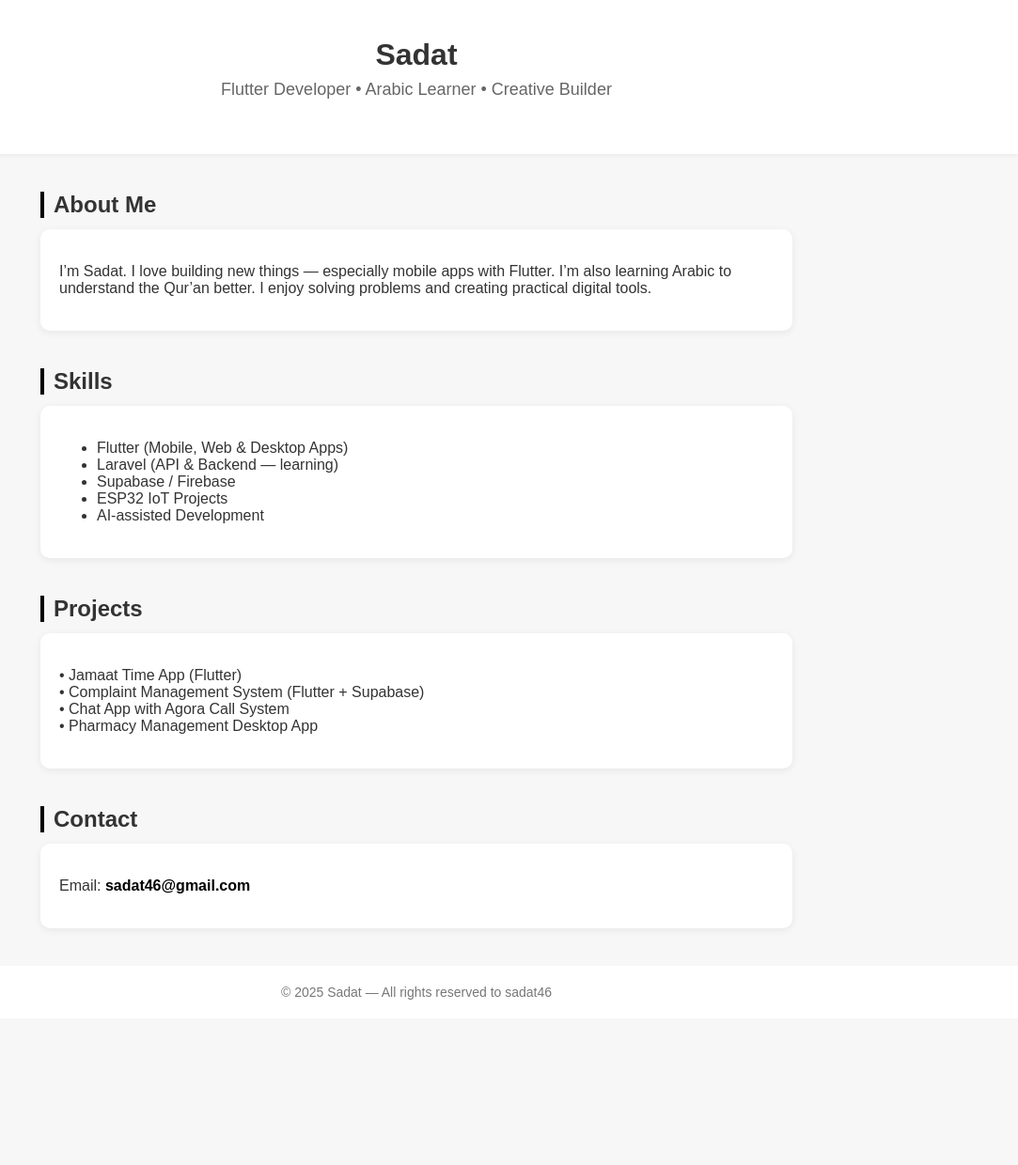
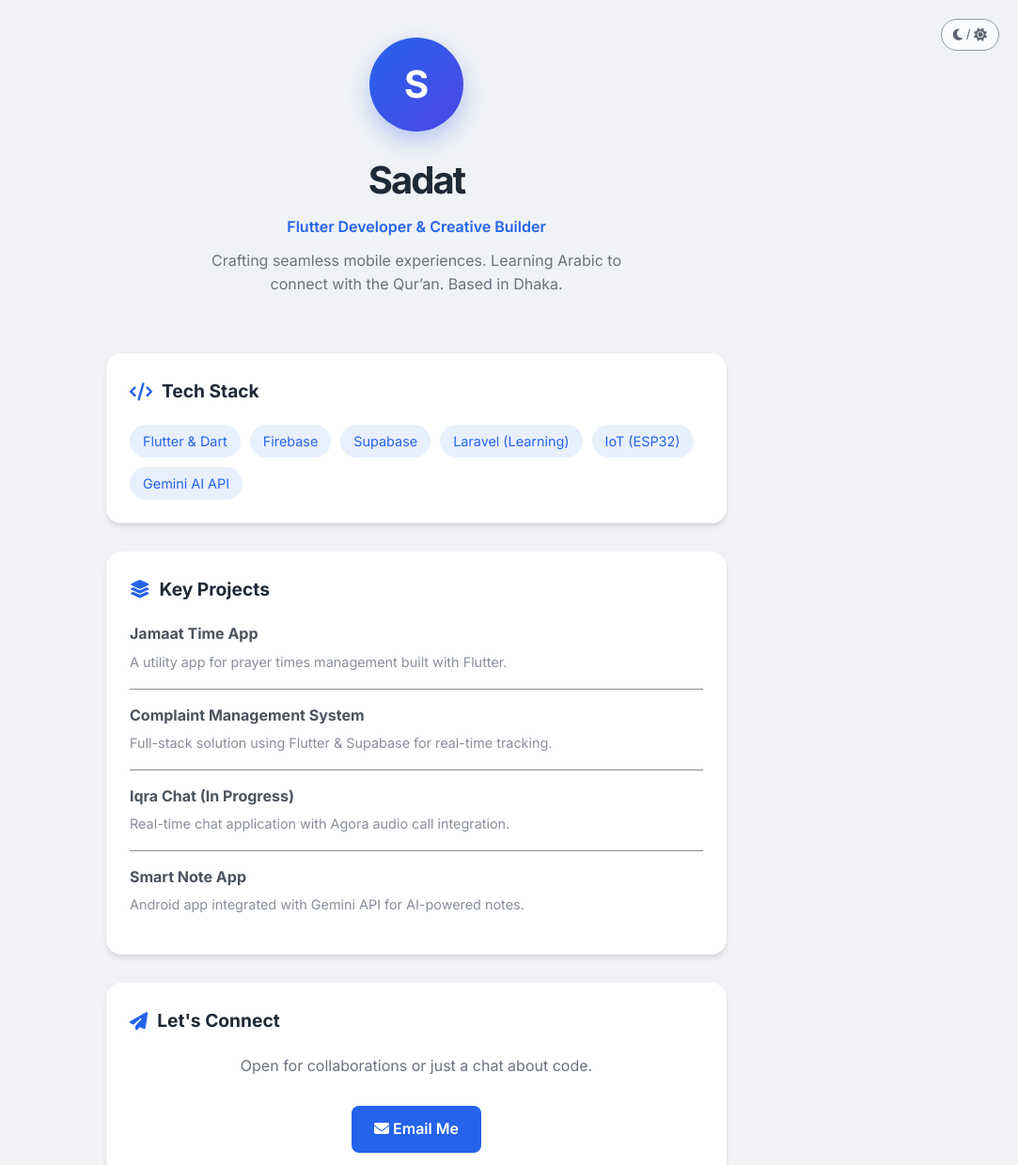
Before and after one commit to sadat46/sadat46-portfolio, a plain HTML site: page index.html in a window 1280 px wide. Shown: the top 1240 px of the page at 94% size, without its empty margins (197-1280 px from the left). Before the commit the page ends 1084 px from the top, so only its background shows below. Drawn offline with Linux system fonts and the light colour scheme.

Commit message:
improved ui

```diff
--- a/index.html
+++ b/index.html
@@ -3,109 +3,261 @@
 <head>
   <meta charset="UTF-8" />
   <meta name="viewport" content="width=device-width, initial-scale=1.0" />
-  <title>Sadat — Portfolio</title>
+  <title>Sadat | Flutter Developer</title>
+
+  <link href="https://fonts.googleapis.com/css2?family=Inter:wght@300;400;600;700&display=swap" rel="stylesheet">
+  <link rel="stylesheet" href="https://cdnjs.cloudflare.com/ajax/libs/font-awesome/6.4.0/css/all.min.css">
+
   <style>
+    :root {
+      /* Light Theme Variables */
+      --bg-color: #f0f2f5;
+      --text-color: #1f2937;
+      --card-bg: #ffffff;
+      --accent-color: #2563eb; /* Tech Blue */
+      --secondary-text: #6b7280;
+      --shadow: 0 4px 6px -1px rgba(0, 0, 0, 0.1), 0 2px 4px -1px rgba(0, 0, 0, 0.06);
+      --border-radius: 16px;
+    }
+
+    [data-theme="dark"] {
+      /* Dark Theme Variables */
+      --bg-color: #0f172a;
+      --text-color: #f1f5f9;
+      --card-bg: #1e293b;
+      --accent-color: #60a5fa;
+      --secondary-text: #94a3b8;
+      --shadow: 0 4px 20px rgba(0, 0, 0, 0.4);
+    }
+
+    * { box-sizing: border-box; transition: background-color 0.3s ease, color 0.3s ease; }
+
     body {
       margin: 0;
-      font-family: Arial, sans-serif;
-      background: #f7f7f7;
-      color: #333;
+      font-family: 'Inter', sans-serif;
+      background-color: var(--bg-color);
+      color: var(--text-color);
+      line-height: 1.6;
     }
+
+    /* Layout & Container */
+    .container {
+      max-width: 700px;
+      margin: 0 auto;
+      padding: 40px 20px;
+    }
+
+    /* Header Section */
     header {
-      padding: 40px 20px;
       text-align: center;
-      background: white;
-      box-shadow: 0 2px 4px rgba(0,0,0,0.05);
+      margin-bottom: 60px;
+      animation: fadeIn 0.8s ease-out;
     }
-    header h1 {
-      margin: 0;
-      font-size: 32px;
+
+    .avatar {
+      width: 100px;
+      height: 100px;
+      background: linear-gradient(135deg, var(--accent-color), #4f46e5);
+      color: white;
+      font-size: 40px;
+      font-weight: bold;
+      border-radius: 50%;
+      display: flex;
+      align-items: center;
+      justify-content: center;
+      margin: 0 auto 20px;
+      box-shadow: 0 10px 25px rgba(37, 99, 235, 0.3);
     }
-    header p {
-      margin-top: 8px;
-      font-size: 18px;
-      color: #666;
+
+    h1 { margin: 0; font-size: 2.5rem; letter-spacing: -0.05em; }
+    .subtitle { color: var(--accent-color); font-weight: 600; margin-top: 5px; }
+    .bio { color: var(--secondary-text); margin-top: 10px; max-width: 500px; margin-left: auto; margin-right: auto; }
+
+    /* Theme Toggle */
+    .theme-switch {
+      position: absolute;
+      top: 20px;
+      right: 20px;
+      background: var(--card-bg);
+      border: 1px solid var(--secondary-text);
+      padding: 8px 12px;
+      border-radius: 20px;
+      cursor: pointer;
+      font-size: 14px;
+      color: var(--text-color);
+      opacity: 0.7;
     }
-    .section {
-      max-width: 800px;
-      margin: 40px auto;
-      padding: 0 20px;
+    .theme-switch:hover { opacity: 1; }
+
+    /* Cards */
+    .card {
+      background: var(--card-bg);
+      padding: 25px;
+      border-radius: var(--border-radius);
+      box-shadow: var(--shadow);
+      margin-bottom: 30px;
+      animation: slideUp 0.8s ease-out;
     }
+
     h2 {
-      font-size: 24px;
-      border-left: 4px solid #000;
-      padding-left: 10px;
-      margin-bottom: 12px;
+      font-size: 1.2rem;
+      margin-top: 0;
+      margin-bottom: 20px;
+      display: flex;
+      align-items: center;
+      gap: 10px;
     }
-    .card {
-      background: white;
-      padding: 20px;
-      border-radius: 10px;
-      box-shadow: 0 2px 8px rgba(0,0,0,0.07);
-      margin-bottom: 20px;
+    h2 i { color: var(--accent-color); }
+
+    /* Skills Chips */
+    .skills-grid {
+      display: flex;
+      flex-wrap: wrap;
+      gap: 10px;
     }
+    .skill-tag {
+      background: rgba(37, 99, 235, 0.1);
+      color: var(--accent-color);
+      padding: 6px 14px;
+      border-radius: 20px;
+      font-size: 0.9rem;
+      font-weight: 500;
+    }
+    [data-theme="dark"] .skill-tag { background: rgba(96, 165, 250, 0.15); }
+
+    /* Project List */
+    .project-item {
+      padding-bottom: 15px;
+      border-bottom: 1px solid var(--secondary-text);
+      margin-bottom: 15px;
+      opacity: 0.8;
+    }
+    .project-item:last-child { border-bottom: none; margin-bottom: 0; }
+    .project-title { font-weight: 700; display: block; margin-bottom: 4px; }
+    .project-desc { font-size: 0.9rem; color: var(--secondary-text); }
+
+    /* Contact Button */
+    .btn {
+      display: inline-block;
+      background-color: var(--accent-color);
+      color: white;
+      padding: 12px 24px;
+      border-radius: 8px;
+      text-decoration: none;
+      font-weight: 600;
+      margin-top: 10px;
+      transition: transform 0.2s;
+    }
+    .btn:hover { transform: translateY(-2px); }
+
     footer {
       text-align: center;
-      padding: 20px;
-      margin-top: 40px;
-      background: #fff;
-      font-size: 14px;
-      color: #777;
+      font-size: 0.8rem;
+      color: var(--secondary-text);
+      margin-top: 60px;
     }
-    a {
-      color: #000;
-      text-decoration: none;
-      font-weight: bold;
+
+    /* Animations */
+    @keyframes fadeIn { from { opacity: 0; } to { opacity: 1; } }
+    @keyframes slideUp { from { opacity: 0; transform: translateY(20px); } to { opacity: 1; transform: translateY(0); } }
+
+    /* Mobile Tweaks */
+    @media (max-width: 600px) {
+      .container { padding: 20px; }
+      h1 { font-size: 2rem; }
     }
   </style>
 </head>
 <body>
 
+  <button class="theme-switch" onclick="toggleTheme()">
+    <i class="fas fa-moon"></i> / <i class="fas fa-sun"></i>
+  </button>
+
+  <div class="container">
+
     <header>
+      <div class="avatar">S</div>
       <h1>Sadat</h1>
-  <p>Flutter Developer • Arabic Learner • Creative Builder</p>
+      <div class="subtitle">Flutter Developer & Creative Builder</div>
+      <p class="bio">
+        Crafting seamless mobile experiences. Learning Arabic to connect with the Qur’an.
+        Based in Dhaka.
+      </p>
     </header>
 
-<div class="section">
-  <h2>About Me</h2>
-  <div class="card">
-    <p>I’m Sadat. I love building new things — especially mobile apps with Flutter. I’m also learning Arabic to understand the Qur’an better. I enjoy solving problems and creating practical digital tools.</p>
+    <div class="card" style="animation-delay: 0.1s;">
+      <h2><i class="fas fa-code"></i> Tech Stack</h2>
+      <div class="skills-grid">
+        <span class="skill-tag">Flutter & Dart</span>
+        <span class="skill-tag">Firebase</span>
+        <span class="skill-tag">Supabase</span>
+        <span class="skill-tag">Laravel (Learning)</span>
+        <span class="skill-tag">IoT (ESP32)</span>
+        <span class="skill-tag">Gemini AI API</span>
       </div>
     </div>
 
-<div class="section">
-  <h2>Skills</h2>
-  <div class="card">
-    <ul>
-      <li>Flutter (Mobile, Web & Desktop Apps)</li>
-      <li>Laravel (API & Backend — learning)</li>
-      <li>Supabase / Firebase</li>
-      <li>ESP32 IoT Projects</li>
-      <li>AI-assisted Development</li>
-    </ul>
+    <div class="card" style="animation-delay: 0.2s;">
+      <h2><i class="fas fa-layer-group"></i> Key Projects</h2>
+
+      <div class="project-item">
+        <span class="project-title">Jamaat Time App</span>
+        <span class="project-desc">A utility app for prayer times management built with Flutter.</span>
+      </div>
+
+      <div class="project-item">
+        <span class="project-title">Complaint Management System</span>
+        <span class="project-desc">Full-stack solution using Flutter & Supabase for real-time tracking.</span>
+      </div>
+
+      <div class="project-item">
+        <span class="project-title">Iqra Chat (In Progress)</span>
+        <span class="project-desc">Real-time chat application with Agora audio call integration.</span>
+      </div>
+
+      <div class="project-item">
+        <span class="project-title">Smart Note App</span>
+        <span class="project-desc">Android app integrated with Gemini API for AI-powered notes.</span>
       </div>
     </div>
 
-<div class="section">
-  <h2>Projects</h2>
-  <div class="card">
-    <p>• Jamaat Time App (Flutter)
-    <br>• Complaint Management System (Flutter + Supabase)
-    <br>• Chat App with Agora Call System
-    <br>• Pharmacy Management Desktop App</p>
-  </div>
-</div>
-
-<div class="section">
-  <h2>Contact</h2>
-  <div class="card">
-    <p>Email: <a href="mailto:sadat46@gmail.com">sadat46@gmail.com</a></p>
-  </div>
+    <div class="card" style="text-align: center; animation-delay: 0.3s;">
+      <h2><i class="fas fa-paper-plane"></i> Let's Connect</h2>
+      <p style="color: var(--secondary-text); margin-bottom: 20px;">
+        Open for collaborations or just a chat about code.
+      </p>
+      <a href="mailto:sadat46@gmail.com" class="btn">
+        <i class="fas fa-envelope"></i> Email Me
+      </a>
     </div>
 
     <footer>
-  © 2025 Sadat — All rights reserved to sadat46
+      © 2025 Sadat. Built with <i class="fas fa-heart" style="color:red;"></i> & Flutter logic.
     </footer>
+
+  </div>
+
+  <script>
+    // Simple Dark/Light Mode Logic
+    function toggleTheme() {
+      const body = document.body;
+      const currentTheme = body.getAttribute('data-theme');
+
+      if (currentTheme === 'dark') {
+        body.removeAttribute('data-theme');
+        localStorage.setItem('theme', 'light');
+      } else {
+        body.setAttribute('data-theme', 'dark');
+        localStorage.setItem('theme', 'dark');
+      }
+    }
+
+    // Check Local Storage on Load
+    if (localStorage.getItem('theme') === 'dark') {
+      document.body.setAttribute('data-theme', 'dark');
+    }
+  </script>
 
 </body>
 </html>
```
Lines whose indentation alone changed are shown as unchanged.
